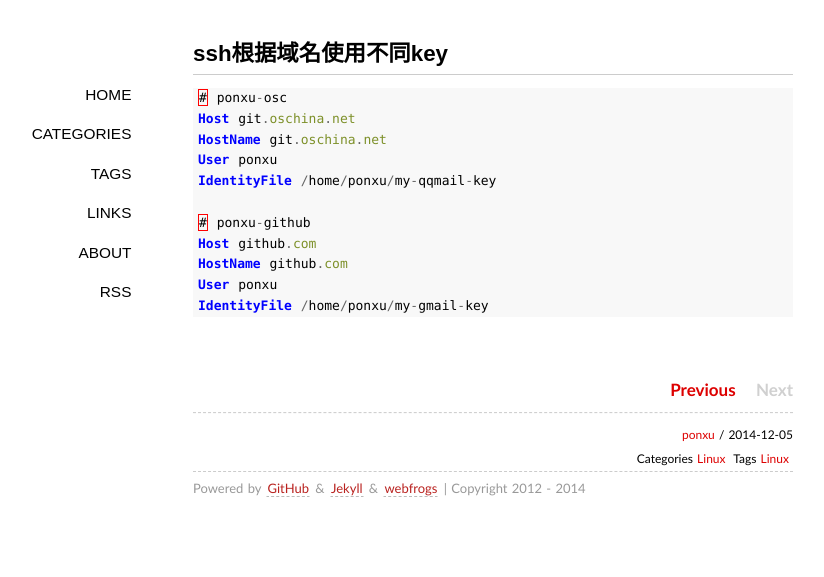
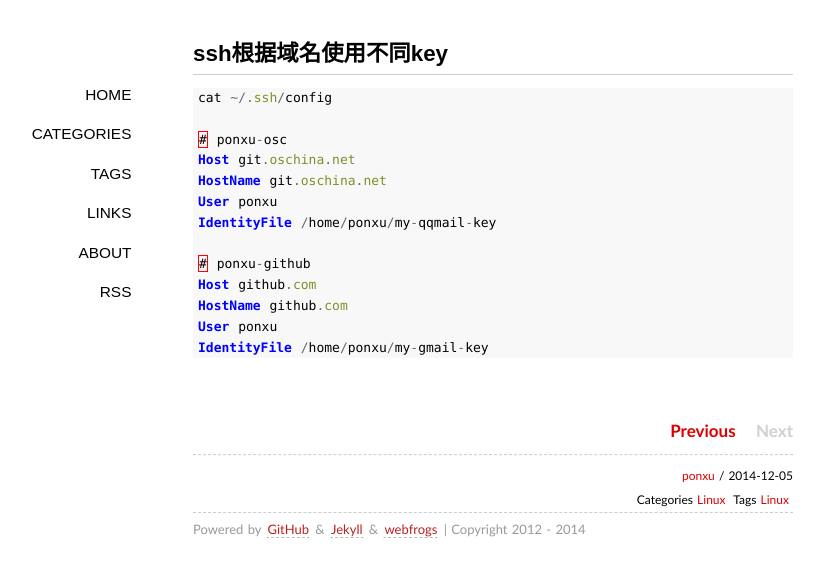
Before and after one commit to ponxu/ponxu.github.com, a Jekyll site: the page built from _posts/Linux/2014-12-05-ssh-key-assign-by-domain.md, in a window 1280 px wide. Shown: the top 577 px of the page, without its empty margins (147-971 px from the left). Built offline with Jekyll 4.4.1, drawn with Linux system fonts in a browser that asks for light colours; some web fonts are replaced; Markdown is read by kramdown in place of the engine named in the settings.

Commit message:
add post

```diff
--- a/_posts/Linux/2014-12-05-ssh-key-assign-by-domain.md
+++ b/_posts/Linux/2014-12-05-ssh-key-assign-by-domain.md
@@ -8,6 +8,7 @@ comments: yes
 ---
 
 {% highlight java %}
+cat ~/.ssh/config
 
 # ponxu-osc
 Host git.oschina.net
```
